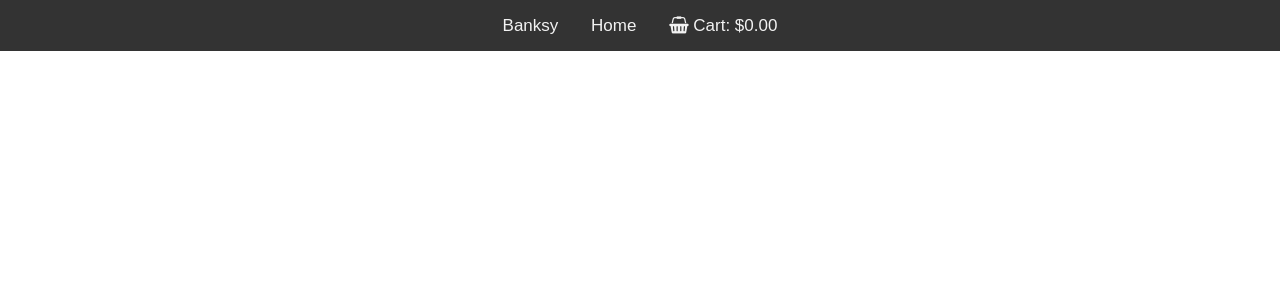
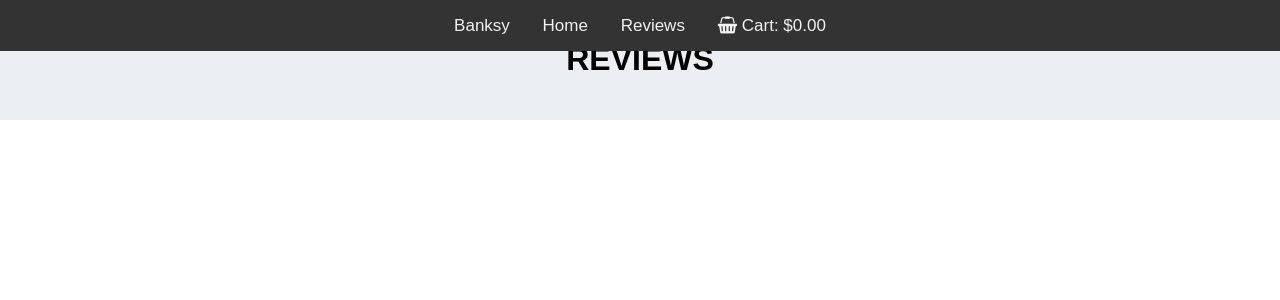
Before and after one commit to buildgal/Store, a React (Create React App) app: page /reviews in a window 1280 px wide. Shown: the top 300 px of the page. Built offline with nearby package versions, Linux system fonts and the light colour scheme.

Commit message:
adding Review page to nav bar

```diff
--- a/src/App.js
+++ b/src/App.js
@@ -1,6 +1,7 @@
 import React from "react";
 import { BrowserRouter as Router, Route } from "react-router-dom";
 import Home from "./pages/Home";
+import Reviews from "./pages/Reviews";
 import Navbar from "./components/Navbar";
 import Wrapper from "./components/Wrapper";
 
@@ -12,6 +13,7 @@ function App() {
         <Wrapper>
           <Route exact path="/" component={Home} />
           <Route exact path="/home" component={Home} />
+          <Route exact path="/reviews" component={Reviews} />
         </Wrapper>
       </div>
     </Router>
--- a/src/components/Navbar/index.js
+++ b/src/components/Navbar/index.js
@@ -10,6 +10,7 @@ function Navbar() {
       <ul>
       <li> <Link className="navbar-brand" to="/">Banksy </Link></li>
       <li><Link to="/" className={ window.location.pathname === "/" || window.location.pathname === "/home" ? "nav-link active" : "nav-link" }> Home </Link></li>
+      <li><Link to="/" className={ window.location.pathname === "/" || window.location.pathname === "/reviews" ? "nav-link active" : "nav-link" }> Reviews </Link></li>
       <li className="cart"><Link  to="/"><i className="fa fa-shopping-basket" aria-hidden="true"/> Cart: $0.00</Link></li>
       </ul>
     </nav>
--- /dev/null
+++ b/src/pages/Reviews.js
@@ -0,0 +1,17 @@
+import React,{ Component } from "react";
+
+
+class Reviews extends Component {
+
+  render() {
+    return (
+    <div>
+        <h1>REVIEWS</h1>
+    </div>
+    );
+  }
+}
+
+
+
+export default Reviews;
```
